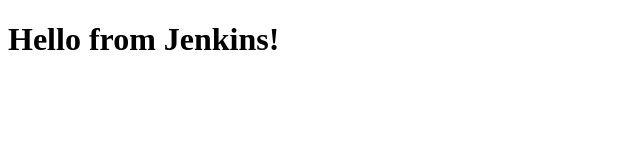
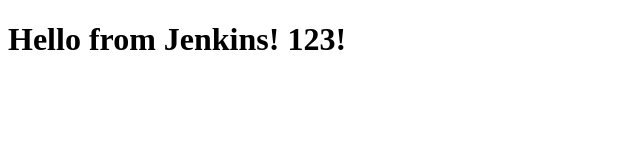
Before and after one commit to Sorokin-MS95/Jenkins-Demo-Job, a plain HTML site: page index.html in a window 1280 px wide. Shown: the whole page, without its empty margins (0-640 px from the left). Drawn offline with Linux system fonts and the light colour scheme.

Commit message:
Added 123 commit

```diff
--- a/index.html
+++ b/index.html
@@ -6,6 +6,6 @@
 </head>
 <body>
 
-<h1>Hello from Jenkins!</h1>
+<h1>Hello from Jenkins! 123!</h1>
 </body>
 </html>
```
